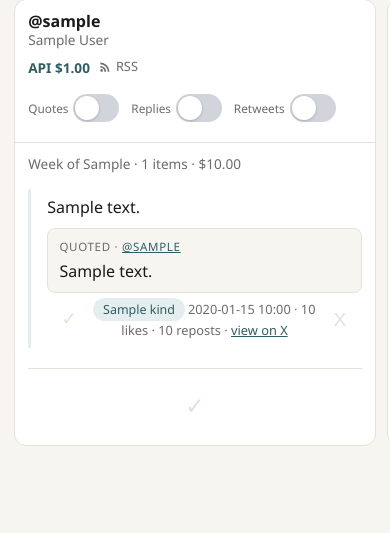
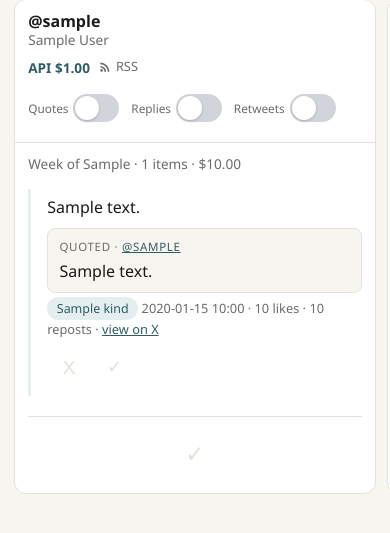
Before and after one commit to jdserenity/newsletter-tool, a Python web app: template app/templates/home.html in a window 390 px wide. Shown: the part 76-609 px from the top of the page. Run offline with Jinja, Linux system fonts and the light colour scheme; the template is opened without the code that fills it: most values are stand-ins (such as "Sample title", 1, 10 or a date in 2020).

Commit message:
Put meta on the left and X-check grouped on the right again.
Restore the original row layout on desktop and mobile: meta ··· X ✓.

Co-authored-by: Cursor <cursoragent@cursor.com>

```diff
--- a/app/templates/base.html
+++ b/app/templates/base.html
@@ -108,7 +108,7 @@
   .tweet-text.is-clamped .tweet-more, .tweet-text.is-expanded .tweet-more { display: inline-block; }
   .tweet .meta {
     color: var(--muted); font-size: 0.8rem; margin-top: 0.25rem;
-    display: flex; flex-wrap: nowrap; align-items: center; gap: 0.35rem 0.5rem;
+    display: flex; flex-wrap: wrap; align-items: center; gap: 0.35rem 0.5rem;
   }
   .tweet .meta-bits { flex: 1 1 auto; min-width: 0; }
   .tweet-actions {
@@ -282,16 +282,6 @@
     .toggle-thumb { width: 24px; height: 24px; }
     .toggle input:checked + .toggle-rail .toggle-thumb { transform: translateX(18px); }
     .newsletter-body { padding: 0.65rem 0.85rem 0.85rem; }
-    .tweet .meta {
-      display: flex; flex-wrap: nowrap; align-items: center; gap: 0;
-    }
-    .tweet-actions { display: contents; }
-    .tweet .mark-check { order: 1; flex: 0 0 44px; }
-    .tweet .meta-bits {
-      order: 2; flex: 1 1 auto; min-width: 0;
-      text-align: center; justify-content: center;
-    }
-    .tweet .mark-dislike { order: 3; flex: 0 0 44px; }
     .mark-check, .mark-dislike {
       min-width: 44px; min-height: 44px; padding: 0.5rem;
     }
--- a/app/templates/home.html
+++ b/app/templates/home.html
@@ -59,24 +59,24 @@
         {{ tweet_media(item.media, item.url) }}
         {{ quoted_block(item.quoted) }}
         <div class="meta">
-          <div class="tweet-actions">
-          <button type="button" class="mark-check{% if is_liked %} is-active{% endif %}"
-            data-tweet-id="{{ item.tweet_id }}" data-action="like"
-            aria-pressed="{{ 'true' if is_liked else 'false' }}"
-            aria-label="{{ 'Undo like' if is_liked else 'Like' }}"
-            title="{{ 'Undo like' if is_liked else 'Like' }}"></button>
-          <button type="button" class="mark-dislike{% if is_disliked %} is-active{% endif %}"
-            data-tweet-id="{{ item.tweet_id }}" data-action="dislike"
-            aria-pressed="{{ 'true' if is_disliked else 'false' }}"
-            aria-label="{{ 'Undo dislike' if is_disliked else 'Dislike' }}"
-            title="{{ 'Undo dislike' if is_disliked else 'Dislike' }}"></button>
-          </div>
           <span class="meta-bits">
             <span class="pill">{{ item.kind }}</span>
             {{ item.created_at[:16].replace("T", " · ") }} ·
             {{ item.likes }} likes · {{ item.reposts }} reposts ·
             <a href="{{ item.url }}" target="_blank" rel="noopener noreferrer">view on X</a>
           </span>
+          <div class="tweet-actions">
+          <button type="button" class="mark-dislike{% if is_disliked %} is-active{% endif %}"
+            data-tweet-id="{{ item.tweet_id }}" data-action="dislike"
+            aria-pressed="{{ 'true' if is_disliked else 'false' }}"
+            aria-label="{{ 'Undo dislike' if is_disliked else 'Dislike' }}"
+            title="{{ 'Undo dislike' if is_disliked else 'Dislike' }}"></button>
+          <button type="button" class="mark-check{% if is_liked %} is-active{% endif %}"
+            data-tweet-id="{{ item.tweet_id }}" data-action="like"
+            aria-pressed="{{ 'true' if is_liked else 'false' }}"
+            aria-label="{{ 'Undo like' if is_liked else 'Like' }}"
+            title="{{ 'Undo like' if is_liked else 'Like' }}"></button>
+          </div>
         </div>
       </div>
       {% else %}
```
Also changed, not shown: app/templates/edition.html (+14 -14 lines), scaffold/ARCH-HUMAN.md (+1 -1 lines), scaffold/ARCH-LLM.md (+1 -1 lines), tests/test_web.py (+11 -9 lines).
